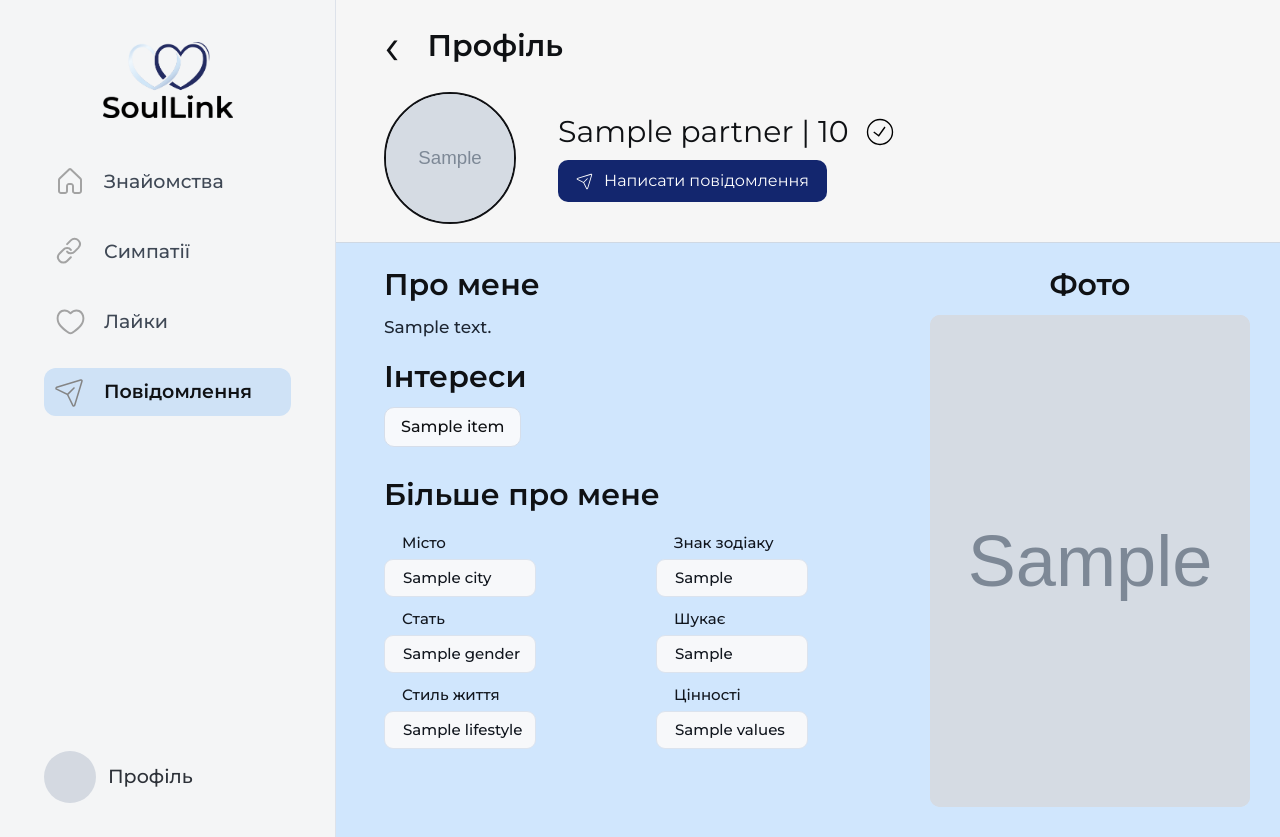
After one commit to tinderproject2026/tinder, a Django app: template templates/chat_partner_profile.html in a window 1280 px wide. The commit adds this page. Run offline with Django 3.2, Linux system fonts and the light colour scheme; tables that the repository leaves empty hold one stand-in row (values such as "Sample post"); the template is opened without the code that fills it: values that come from a table or form of the project are taken from there, most other values are stand-ins (such as "Sample title", 1, 10 or a date in 2020); grey boxes marked "Sample" are stand-in pictures.

Commit message:
Create a partner prfile

```diff
--- /dev/null
+++ b/templates/chat_partner_profile.html
@@ -0,0 +1,378 @@
+<!DOCTYPE html>
+<html lang="uk">
+<head>
+<meta charset="UTF-8">
+<meta name="viewport" content="width=device-width, initial-scale=1.0">
+<title>Профіль</title>
+<link rel="preconnect" href="https://fonts.googleapis.com">
+<link rel="preconnect" href="https://fonts.gstatic.com" crossorigin>
+<link href="https://fonts.googleapis.com/css2?family=Montserrat:wght@400;500;600;700&display=swap" rel="stylesheet">
+<style>
+:root{
+  --bg:#DFEEFE;
+  --sidebar-bg:#f4f5f6;
+  --surface:#f6f6f6;
+  --line:#dce2ea;
+  --text:#0f1114;
+  --muted:#5a6472;
+  --blue-panel:#D0E6FD;
+  --white-card:#f7f9fc;
+  --accent:#13266e;
+}
+*{box-sizing:border-box;margin:0;padding:0;font-family:'Montserrat',sans-serif}
+body{background:var(--bg);color:var(--text)}
+
+.layout{min-height:100vh;display:grid;grid-template-columns:336px 1fr}
+
+.sidebar{
+  background:var(--sidebar-bg);
+  border-right:1px solid #dde2ea;
+  padding:42px 44px 34px;
+  display:flex;
+  flex-direction:column;
+  justify-content:space-between;
+}
+.logo{display:flex;justify-content:center;margin-bottom:40px}
+.logo-img{width:130px;height:auto}
+.nav{display:flex;flex-direction:column;gap:22px}
+.nav a{
+  display:flex;
+  align-items:center;
+  gap:18px;
+  text-decoration:none;
+  padding:8px 10px;
+  border-radius:12px;
+  transition:background-color .16s ease;
+}
+.nav a img{width:32px;height:32px;object-fit:contain;opacity:.72}
+.nav-text{color:#3f4855;font-size:19px;line-height:24px;font-weight:500}
+.nav a.active .nav-text{color:#0f1114;font-weight:600}
+.nav a.active img{opacity:1}
+.nav a:hover{background:#d9e6f4}
+.nav a:active{background:#c8dbef}
+.nav a.active{background:#cfe2f6}
+.profile{display:flex;align-items:center;gap:12px;text-decoration:none;color:#2d3138}
+.profile img,.sidebar-avatar{width:52px;height:52px;border-radius:50%;object-fit:cover}
+.sidebar-avatar{background:#d4d9e1}
+.profile-name{font-size:19px;line-height:24px;font-weight:500}
+
+.main{display:flex;flex-direction:column;min-width:0}
+.top{
+  background:var(--surface);
+  border-bottom:1px solid #cfd8e3;
+  padding:20px 28px 18px 48px;
+}
+.top-head{
+  display:flex;
+  align-items:center;
+  justify-content:space-between;
+  margin-bottom:20px;
+}
+.top-left{display:flex;align-items:center;gap:28px}
+.back{
+  text-decoration:none;
+  color:#0f1114;
+  font-size:52px;
+  line-height:1;
+  font-weight:400;
+}
+.title{font-size:34px;line-height:40px;font-weight:600}
+
+.identity{display:grid;grid-template-columns:132px 1fr;gap:42px;align-items:center}
+.avatar{width:132px;height:132px;border-radius:50%;object-fit:cover;border:2px solid #101114;background:#d7dce4}
+.avatar-placeholder{width:132px;height:132px;border-radius:50%;border:2px solid #101114;background:#d7dce4}
+.name-row{display:flex;align-items:center;gap:16px}
+.name-age{font-size:30px;line-height:36px;font-weight:400}
+.status{
+  width:30px;height:30px;display:flex;align-items:center;justify-content:center;
+}
+.status img{
+  width:30px;height:30px;object-fit:contain;
+}
+.chat-btn{
+  margin-top:10px;display:inline-flex;align-items:center;gap:10px;
+  text-decoration:none;background:var(--accent);color:#fff;
+  border-radius:10px;padding:10px 18px;font-size:17px;line-height:22px;font-weight:400;
+}
+.chat-btn-icon{
+  width:18px;height:18px;object-fit:contain;filter:brightness(0) invert(1);
+}
+
+.content{
+  background:var(--blue-panel);
+  padding:24px 30px 26px 48px;
+  flex:1;
+}
+.grid{
+  display:grid;
+  grid-template-columns:1fr 380px;
+  gap:20px;
+  align-items:start;
+}
+.section-title{font-size:30px;line-height:36px;font-weight:600;margin-bottom:12px}
+.about{
+  font-family:'Montserrat',sans-serif;
+  font-style:normal;
+  font-weight:500;
+  font-size:18px;
+  line-height:26px;
+  max-width:620px;
+  margin-bottom:20px;
+  color:#1e2733;
+}
+.chips{display:flex;flex-wrap:wrap;gap:12px;margin-bottom:30px}
+.chip{
+  font-family:'Montserrat',sans-serif;
+  font-style:normal;
+  font-weight:500;
+  background:var(--white-card);
+  border:1px solid #d6deea;
+  border-radius:10px;
+  padding:8px 16px;
+  font-size:16px;line-height:22px;
+}
+
+.details-title{font-size:30px;line-height:36px;font-weight:600;margin-bottom:20px}
+.details{display:grid;grid-template-columns:repeat(2,minmax(0,1fr));gap:12px 18px}
+.detail{
+  background:transparent;
+  border:none;
+  border-radius:0;
+  padding:0;
+}
+.label{
+  font-family:'Montserrat',sans-serif;
+  font-style:normal;
+  font-weight:500;
+  font-size:17px;
+  line-height:22px;
+  color:#11161e;
+  margin-bottom:6px;
+  padding-left:22px;
+}
+.value{
+  font-family:'Montserrat',sans-serif;
+  font-style:normal;
+  font-weight:500;
+  font-size:17px;
+  line-height:24px;
+  color:#11161e;
+  background:#f7f8fa;
+  border:1px solid #dbe3ee;
+  border-radius:9px;
+  padding:8px 12px 8px 22px;
+  min-height:40px;
+  display:flex;
+  align-items:center;
+  width:56%;
+}
+
+.photo-panel{}
+.photo-head{display:flex;align-items:center;justify-content:center;margin-bottom:12px}
+.photo-title{font-size:28px;line-height:34px;font-weight:600}
+.photo-more{font-family:'Montserrat',sans-serif;font-style:normal;font-weight:400;font-size:14px;line-height:20px;color:#202630}
+.photo{
+  width:100%;
+  max-width:410px;
+  height:560px;
+  object-fit:cover;
+  border-radius:10px;
+  background:#d7dce4;
+}
+
+@media (max-width:1700px){
+  .layout{grid-template-columns:336px 1fr}
+  .title,.name-age,.section-title,.details-title,.photo-title{font-size:30px;line-height:36px}
+  .about{font-size:17px;line-height:24px}
+  .label{font-size:15px;line-height:20px;padding-left:18px}
+  .value{font-size:15px;line-height:22px;min-height:38px;padding:7px 10px 7px 18px;width:60%}
+  .chat-btn{font-size:16px;line-height:22px}
+  .chip,.photo-more{font-size:16px;line-height:22px}
+  .grid{grid-template-columns:1fr 320px}
+  .photo{max-width:340px;height:492px}
+}
+@media (max-width:1220px){
+  .layout{grid-template-columns:100px 1fr}
+  .sidebar{padding:22px 16px}
+  .logo{margin-bottom:18px}
+  .logo-img{width:54px}
+  .nav{gap:22px;align-items:center}
+  .nav-text,.profile-name{display:none}
+  .profile{justify-content:center}
+  .top{padding:18px 20px 18px 28px}
+  .content{padding:18px 18px 18px 28px}
+  .grid{grid-template-columns:1fr}
+  .photo{max-width:340px;height:490px}
+}
+@media (max-width:820px){
+  .layout{grid-template-columns:1fr}
+  .sidebar{
+    display:block;
+    border-bottom:1px solid rgba(0,0,0,.06);
+    padding:14px;
+  }
+  .logo{margin-bottom:12px}
+  .logo-img{width:86px}
+  .nav{
+    flex-direction:row;
+    flex-wrap:wrap;
+    justify-content:center;
+    gap:10px;
+    margin-bottom:12px;
+  }
+  .nav a{
+    background:#fff;
+    border-radius:12px;
+    padding:8px 12px;
+  }
+  .nav a img{width:20px;height:20px}
+  .nav-text{
+    display:inline;
+    font-size:14px;
+    line-height:20px;
+    font-weight:600;
+  }
+  .profile{justify-content:center}
+  .profile-name{
+    display:inline;
+    font-size:14px;
+    line-height:20px;
+  }
+  .top{padding:14px 12px 14px 24px}
+  .content{padding:12px 12px 12px 24px}
+  .title,.section-title,.details-title,.photo-title{font-size:28px;line-height:34px}
+  .name-age{font-size:28px;line-height:34px}
+  .about{font-size:16px;line-height:23px}
+  .identity{grid-template-columns:90px 1fr;gap:14px}
+  .avatar,.avatar-placeholder{width:90px;height:90px;border-width:2px}
+  .back{font-size:34px}
+  .chat-btn{font-size:18px;line-height:24px;padding:10px 14px}
+  .chat-btn-icon{width:18px;height:18px}
+  .chip{font-size:14px;line-height:20px}
+  .label{font-size:14px;line-height:19px;padding-left:14px}
+  .value{font-size:14px;line-height:20px;min-height:36px;padding:7px 10px 7px 14px;width:70%}
+  .photo-more{font-size:18px;line-height:24px}
+  .photo{height:auto;aspect-ratio:3/4}
+}
+</style>
+</head>
+<body>
+<div class="layout">
+  <aside class="sidebar">
+    <div>
+      <div class="logo"><img src="/images/logo.png" alt="SoulLink" class="logo-img"></div>
+      <nav class="nav">
+        <a href="/dating/">
+          <img src="/images/icons/codicon_home.svg" alt="">
+          <span class="nav-text">Знайомства</span>
+        </a>
+        <a href="/sympathy/">
+          <img src="/images/icons/system-uicons_chain.svg" alt="">
+          <span class="nav-text">Симпатії</span>
+        </a>
+        <a href="/likes/">
+          <img src="/images/icons/solar_heart-linear.svg" alt="">
+          <span class="nav-text">Лайки</span>
+        </a>
+        <a class="active" href="/messages/">
+          <img src="/images/icons/ph_paper-plane-tilt-light.svg" alt="">
+          <span class="nav-text">Повідомлення</span>
+        </a>
+      </nav>
+    </div>
+
+    <a class="profile" href="/profile/" aria-label="Профіль">
+      {% if current_user and current_user.photo_url %}<img src="{{ current_user.photo_url }}" alt="{{ current_user.name }}">{% else %}<div class="sidebar-avatar"></div>{% endif %}
+      <span class="profile-name">Профіль</span>
+    </a>
+  </aside>
+
+  <main class="main">
+    <section class="top">
+      <div class="top-head">
+        <div class="top-left">
+          <a class="back" href="/messages/{{ partner.id }}/" aria-label="Назад до чату">&lsaquo;</a>
+          <h1 class="title">Профіль</h1>
+        </div>
+      </div>
+
+      <div class="identity">
+        {% if partner.photo_url %}
+          <img class="avatar" src="{{ partner.photo_url }}" alt="{{ partner.name }}">
+        {% else %}
+          <div class="avatar-placeholder"></div>
+        {% endif %}
+
+        <div>
+          <div class="name-row">
+            <div class="name-age">{{ partner.name }}{% if partner_age %} | {{ partner_age }}{% endif %}</div>
+            <div class="status" aria-hidden="true"><img src="/images/icons/grommet-icons_status-good.svg" alt=""></div>
+          </div>
+          <a class="chat-btn" href="/messages/{{ partner.id }}/">
+            <img class="chat-btn-icon" src="/images/icons/ph_paper-plane-tilt-light.svg" alt="">
+            <span>Написати повідомлення</span>
+          </a>
+        </div>
+      </div>
+    </section>
+
+    <section class="content">
+      <div class="grid">
+        <div>
+          <h2 class="section-title">Про мене</h2>
+          <p class="about">{% if partner.bio %}{{ partner.bio }}{% else %}Користувач ще не додав опис.{% endif %}</p>
+
+          <h2 class="section-title">Інтереси</h2>
+          <div class="chips">
+            {% if partner_interests %}
+              {% for item in partner_interests %}<span class="chip">{{ item }}</span>{% endfor %}
+            {% else %}
+              <span class="chip">Не вказано</span>
+            {% endif %}
+          </div>
+
+          <h2 class="details-title">Більше про мене</h2>
+          <div class="details">
+            <div class="detail">
+              <div class="label">Місто</div>
+              <div class="value">{% if partner.city %}{{ partner.city }}{% else %}Не вказано{% endif %}</div>
+            </div>
+            <div class="detail">
+              <div class="label">Знак зодіаку</div>
+              <div class="value">{% if partner_zodiac_sign %}{{ partner_zodiac_sign }}{% else %}Не вказано{% endif %}</div>
+            </div>
+            <div class="detail">
+              <div class="label">Стать</div>
+              <div class="value">{% if partner.gender %}{{ partner.gender }}{% else %}Не вказано{% endif %}</div>
+            </div>
+            <div class="detail">
+              <div class="label">Шукає</div>
+              <div class="value">{% if partner.looking_for %}{{ partner.looking_for }}{% else %}Не вказано{% endif %}</div>
+            </div>
+            <div class="detail">
+              <div class="label">Стиль життя</div>
+              <div class="value">{% if partner.lifestyle %}{{ partner.lifestyle }}{% else %}Не вказано{% endif %}</div>
+            </div>
+            <div class="detail">
+              <div class="label">Цінності</div>
+              <div class="value">{% if partner.values %}{{ partner.values }}{% else %}Не вказано{% endif %}</div>
+            </div>
+          </div>
+        </div>
+
+        <aside class="photo-panel">
+          <div class="photo-head">
+            <h2 class="photo-title">Фото</h2>
+          </div>
+          {% if partner.photo_url %}
+            <img class="photo" src="{{ partner.photo_url }}" alt="{{ partner.name }}">
+          {% else %}
+            <div class="photo"></div>
+          {% endif %}
+        </aside>
+      </div>
+    </section>
+  </main>
+</div>
+</body>
+</html>
--- a/templates/messages.html
+++ b/templates/messages.html
@@ -120,6 +120,7 @@ body{background:var(--bg);color:var(--text)}
 .chat-head-left{display:flex;align-items:center;gap:14px}
 .chat-head-avatar{width:56px;height:56px;border-radius:50%;object-fit:cover}
 .chat-head-name{font-size:26px;line-height:32px;font-weight:500}
+.info-link{display:flex;align-items:center;justify-content:center;text-decoration:none}
 .info-icon{width:38px;height:38px;object-fit:contain}
 
 .chat-body{
@@ -302,7 +303,9 @@ body{background:var(--bg);color:var(--text)}
           {% if active_partner.photo_url %}<img class="chat-head-avatar" src="{{ active_partner.photo_url }}" alt="{{ active_partner.name }}">{% else %}<div class="mini-avatar chat-head-avatar"></div>{% endif %}
           <div class="chat-head-name">{{ active_partner.name }}</div>
         </div>
-        <img class="info-icon" src="/images/icons/mdi-light_information.svg" alt="">
+        <a class="info-link" href="/messages/profile/{{ active_partner.id }}/" aria-label="Профіль співрозмовника">
+          <img class="info-icon" src="/images/icons/mdi-light_information.svg" alt="">
+        </a>
       </header>
 
       <div class="chat-body">
--- a/tinder/urls.py
+++ b/tinder/urls.py
@@ -28,6 +28,7 @@ urlpatterns = [
     path("sympathy/", views.sympathy, name="sympathy"),
     path("messages/", views.chat, name="chat"),
     path("messages/<int:partner_id>/", views.chat, name="chat_with_partner"),
+    path("messages/profile/<int:partner_id>/", views.chat_partner_profile, name="chat_partner_profile"),
     path("api/latest-chat/", views.latest_chat_data, name="latest_chat_data"),
     path("api/latest-chat/send/", views.latest_chat_send, name="latest_chat_send"),
     path("delete-message/<int:message_id>/", views.delete_message, name="delete_message"),
```
Also changed, not shown: templates/dating.html (+9 -4 lines), templates/home.html (+7 -1 lines), templates/includes/quick_chat_widget.html (+16 -5 lines), templates/likes.html (+5 -2 lines), templates/profile.html (+7 -1 lines), templates/sympathy.html (+5 -2 lines), tinder/views.py (+59 -0 lines), db.sqlite3.
